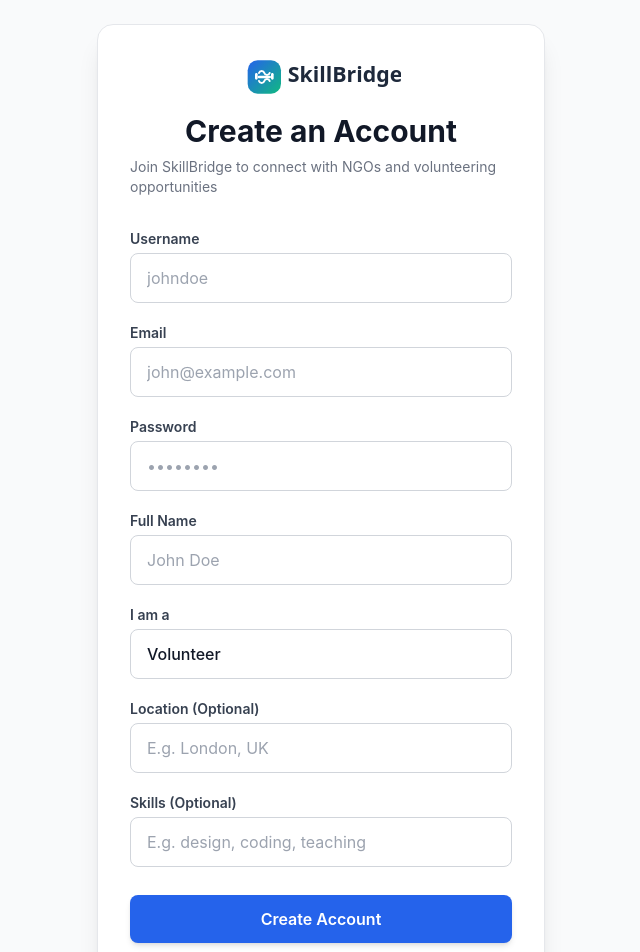
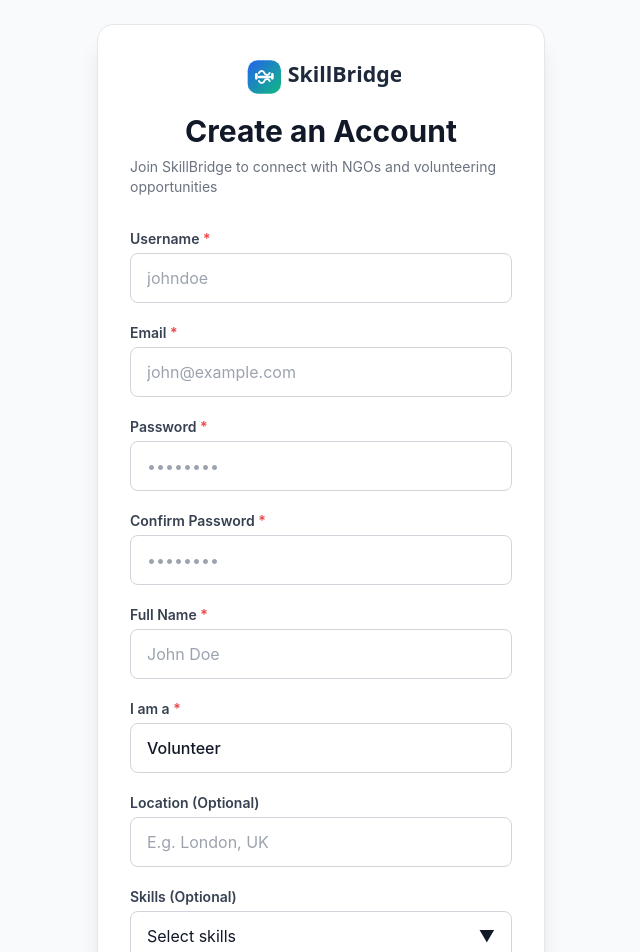
Before and after one commit to KushagraSinghJ/Skill-Bridge, a React (Vite) app in the folder skillbridge_frontend/: page /register in a window 1280 px wide. Shown: the top 952 px of the page, without its empty margins (319-959 px from the left). Built offline with nearby package versions, Linux system fonts and the light colour scheme.

Commit message:
Update Register.jsx

```diff
--- a/skillbridge_frontend/src/components/Register.jsx
+++ b/skillbridge_frontend/src/components/Register.jsx
@@ -3,62 +3,103 @@
 
 const Register = () => {
   const [role, setRole] = useState("Volunteer");
+
   const [formData, setFormData] = useState({
     username: "",
     email: "",
     password: "",
+    confirmPassword: "",
     fullName: "",
     location: "",
-    skills: "",
+    skills: [],
     organizationName: "",
     organizationDescription: "",
     website: ""
   });
+
   const [errors, setErrors] = useState({});
   const [isSubmitting, setIsSubmitting] = useState(false);
+  const [isSkillOpen, setIsSkillOpen] = useState(false);
+
   const navigate = useNavigate();
 
+  // ---------------- HANDLE CHANGE ----------------
   const handleChange = (e) => {
     const { name, value } = e.target;
+
     setFormData((prev) => ({
       ...prev,
       [name]: value
     }));
-    // Clear error when user starts typing
+
     if (errors[name]) {
       setErrors((prev) => ({ ...prev, [name]: "" }));
     }
   };
 
+  // ---------------- VALIDATION ----------------
   const validate = () => {
     const newErrors = {};
-    if (!formData.username.trim()) newErrors.username = "Username is required";
+
+    if (!formData.username.trim()) {
+      newErrors.username = "Username is required";
+    } else if (!/^[a-zA-Z0-9]+$/.test(formData.username)) {
+      newErrors.username =
+        "Username must contain only letters and numbers";
+    }
+
     if (!formData.email.trim()) {
       newErrors.email = "Email is required";
     } else if (!/\S+@\S+\.\S+/.test(formData.email)) {
       newErrors.email = "Email is invalid";
     }
+
     if (!formData.password) {
       newErrors.password = "Password is required";
     } else if (formData.password.length < 6) {
       newErrors.password = "Password must be at least 6 characters";
+    } else if (!/[A-Z]/.test(formData.password)) {
+      newErrors.password =
+        "Password must contain at least one uppercase letter";
+    } else if (!/[0-9]/.test(formData.password)) {
+      newErrors.password =
+        "Password must contain at least one number";
+    } else if (!/[!@#$%^&*]/.test(formData.password)) {
+      newErrors.password =
+        "Password must contain at least one special character";
     }
-    if (!formData.fullName.trim()) newErrors.fullName = "Full Name is required";
+
+    if (!formData.confirmPassword) {
+      newErrors.confirmPassword = "Please confirm your password";
+    } else if (formData.password !== formData.confirmPassword) {
+      newErrors.confirmPassword = "Passwords do not match";
+    }
+
+    if (!formData.fullName.trim()) {
+      newErrors.fullName = "Full Name is required";
+    }
 
     if (role === "NGO") {
-      if (!formData.organizationName.trim()) newErrors.organizationName = "Organization Name is required";
-      if (!formData.organizationDescription.trim()) newErrors.organizationDescription = "Organization Description is required";
+      if (!formData.organizationName.trim())
+        newErrors.organizationName =
+          "Organization Name is required";
+
+      if (!formData.organizationDescription.trim())
+        newErrors.organizationDescription =
+          "Organization Description is required";
     }
 
     setErrors(newErrors);
     return Object.keys(newErrors).length === 0;
   };
 
+  // ---------------- SUBMIT ----------------
   const handleSubmit = async (e) => {
     e.preventDefault();
     if (!validate()) return;
 
     setIsSubmitting(true);
+
     const payload = {
       username: formData.username,
       email: formData.email,
@@ -66,20 +107,24 @@
       full_name: formData.fullName,
       role: role,
       location: formData.location || null,
+      skills: formData.skills.join(", ") || null,
       organization_name: formData.organizationName || null,
-      organization_description: formData.organizationDescription || null,
+      organization_description:
+        formData.organizationDescription || null,
       website_url: formData.website || null
     };
 
     try {
-      // Mocking the handleRegister behavior with the actual API call
-      const response = await fetch("http://localhost:8000/api/user/register", {
-        method: "POST",
-        headers: {
-          "Content-Type": "application/json"
-        },
-        body: JSON.stringify(payload)
-      });
+      const response = await fetch(
+        "http://localhost:8000/api/user/register",
+        {
+          method: "POST",
+          headers: {
+            "Content-Type": "application/json"
+          },
+          body: JSON.stringify(payload)
+        }
+      );
 
       const data = await response.json();
 
@@ -87,22 +132,50 @@
         alert("Registration successful! Redirecting to login...");
         navigate("/login");
       } else {
-        setErrors({ server: data.detail || "Registration failed. Please try again." });
+        setErrors({
+          server:
+            data.detail ||
+            "Registration failed. Please try again."
+        });
       }
     } catch (error) {
-      console.error("Error:", error);
-      setErrors({ server: "Failed to connect to the server." });
+      setErrors({
+        server: "Failed to connect to the server."
+      });
     } finally {
       setIsSubmitting(false);
     }
   };
 
+  const skillOptions = [
+    "Web Development",
+    "Graphic Design",
+    "Content Writing",
+    "Social Media Management",
+    "Teaching / Tutoring",
+    "Event Management",
+    "Fundraising",
+    "Marketing",
+    "Photography",
+    "Video Editing",
+    "Data Analysis",
+    "UI/UX Design",
+    "Public Speaking",
+    "Project Management",
+    "Translation Services"
+  ];
+
   return (
     <div className="min-h-screen flex items-center justify-center p-6 bg-gray-50 font-sans animate-fade-in">
       <div className="white-card w-full max-w-md p-8">
+
         <div className="mb-8 flex flex-col items-center">
           <Link to="/">
-            <img src="/logo.svg" alt="SkillBridge Logo" className="h-10 w-auto mb-4" />
+            <img
+              src="/logo.svg"
+              alt="SkillBridge Logo"
+              className="h-10 w-auto mb-4"
+            />
           </Link>
           <h2 className="text-3xl font-bold text-gray-900 mb-2">
             Create an Account
@@ -113,9 +186,12 @@
         </div>
 
         <form onSubmit={handleSubmit} className="flex flex-col gap-5">
-          {/* Common Fields */}
+
+          {/* Username */}
           <div className="space-y-1">
-            <label className="text-sm font-semibold text-gray-700 block">Username</label>
+            <label className="text-sm font-semibold text-gray-700 block">
+              Username <span className="text-red-500">*</span>
+            </label>
             <input
               name="username"
               type="text"
@@ -124,11 +200,18 @@
               value={formData.username}
               onChange={handleChange}
             />
-            {errors.username && <p className="text-red-500 text-xs mt-1">{errors.username}</p>}
+            {errors.username && (
+              <p className="text-red-500 text-xs mt-1">
+                {errors.username}
+              </p>
+            )}
           </div>
 
+          {/* Email */}
           <div className="space-y-1">
-            <label className="text-sm font-semibold text-gray-700 block">Email</label>
+            <label className="text-sm font-semibold text-gray-700 block">
+              Email <span className="text-red-500">*</span>
+            </label>
             <input
               name="email"
               type="email"
@@ -137,11 +220,18 @@
               value={formData.email}
               onChange={handleChange}
             />
-            {errors.email && <p className="text-red-500 text-xs mt-1">{errors.email}</p>}
+            {errors.email && (
+              <p className="text-red-500 text-xs mt-1">
+                {errors.email}
+              </p>
+            )}
           </div>
 
+          {/* Password */}
           <div className="space-y-1">
-            <label className="text-sm font-semibold text-gray-700 block">Password</label>
+            <label className="text-sm font-semibold text-gray-700 block">
+              Password <span className="text-red-500">*</span>
+            </label>
             <input
               name="password"
               type="password"
@@ -150,11 +240,38 @@
               value={formData.password}
               onChange={handleChange}
             />
-            {errors.password && <p className="text-red-500 text-xs mt-1">{errors.password}</p>}
+            {errors.password && (
+              <p className="text-red-500 text-xs mt-1">
+                {errors.password}
+              </p>
+            )}
           </div>
 
+          {/* Confirm Password */}
           <div className="space-y-1">
-            <label className="text-sm font-semibold text-gray-700 block">Full Name</label>
+            <label className="text-sm font-semibold text-gray-700 block">
+              Confirm Password <span className="text-red-500">*</span>
+            </label>
+            <input
+              name="confirmPassword"
+              type="password"
+              className={`premium-input ${errors.confirmPassword ? 'border-red-500' : ''}`}
+              placeholder="••••••••"
+              value={formData.confirmPassword}
+              onChange={handleChange}
+            />
+            {errors.confirmPassword && (
+              <p className="text-red-500 text-xs mt-1">
+                {errors.confirmPassword}
+              </p>
+            )}
+          </div>
+
+          {/* Full Name */}
+          <div className="space-y-1">
+            <label className="text-sm font-semibold text-gray-700 block">
+              Full Name <span className="text-red-500">*</span>
+            </label>
             <input
               name="fullName"
               type="text"
@@ -163,11 +280,18 @@
               value={formData.fullName}
               onChange={handleChange}
             />
-            {errors.fullName && <p className="text-red-500 text-xs mt-1">{errors.fullName}</p>}
+            {errors.fullName && (
+              <p className="text-red-500 text-xs mt-1">
+                {errors.fullName}
+              </p>
+            )}
           </div>
 
+          {/* Role */}
           <div className="space-y-1">
-            <label className="text-sm font-semibold text-gray-700 block">I am a</label>
+            <label className="text-sm font-semibold text-gray-700 block">
+              I am a <span className="text-red-500">*</span>
+            </label>
             <select
               className="premium-input appearance-none bg-white font-medium cursor-pointer"
               value={role}
@@ -178,8 +302,11 @@
             </select>
           </div>
 
+          {/* Location */}
           <div className="space-y-1">
-            <label className="text-sm font-semibold text-gray-700 block">Location (Optional)</label>
+            <label className="text-sm font-semibold text-gray-700 block">
+              Location (Optional)
+            </label>
             <input
               name="location"
               type="text"
@@ -190,23 +317,61 @@
             />
           </div>
 
-          {/* Conditional Fields */}
-          {role === "Volunteer" ? (
-            <div className="space-y-1">
-              <label className="text-sm font-semibold text-gray-700 block">Skills (Optional)</label>
-              <input
-                name="skills"
-                type="text"
-                className="premium-input"
-                placeholder="E.g. design, coding, teaching"
-                value={formData.skills}
-                onChange={handleChange}
-              />
+          {/* Volunteer Skills */}
+          {role === "Volunteer" && (
+            <div className="space-y-1 relative">
+              <label className="text-sm font-semibold text-gray-700 block">
+                Skills (Optional)
+              </label>
+
+              <div
+                onClick={() => setIsSkillOpen(!isSkillOpen)}
+                className="premium-input cursor-pointer flex justify-between items-center"
+              >
+                {formData.skills.length > 0
+                  ? formData.skills.join(", ")
+                  : "Select skills"}
+                <span>▼</span>
+              </div>
+
+              {isSkillOpen && (
+                <div className="absolute z-20 mt-1 w-full bg-white border rounded-lg shadow-lg max-h-48 overflow-y-auto p-3">
+                  {skillOptions.map((skill) => (
+                    <label key={skill} className="flex items-center gap-2 text-sm mb-1">
+                      <input
+                        type="checkbox"
+                        checked={formData.skills.includes(skill)}
+                        onChange={(e) => {
+                          if (e.target.checked) {
+                            setFormData({
+                              ...formData,
+                              skills: [...formData.skills, skill]
+                            });
+                          } else {
+                            setFormData({
+                              ...formData,
+                              skills: formData.skills.filter(
+                                (item) => item !== skill
+                              )
+                            });
+                          }
+                        }}
+                      />
+                      {skill}
+                    </label>
+                  ))}
+                </div>
+              )}
             </div>
-          ) : (
-            <div className="space-y-5">
+          )}
+
+          {/* NGO Fields */}
+          {role === "NGO" && (
+            <>
               <div className="space-y-1">
-                <label className="text-sm font-semibold text-gray-700 block">Organization Name</label>
+                <label className="text-sm font-semibold text-gray-700 block">
+                  Organization Name <span className="text-red-500">*</span>
+                </label>
                 <input
                   name="organizationName"
                   type="text"
@@ -215,11 +380,17 @@
                   value={formData.organizationName}
                   onChange={handleChange}
                 />
-                {errors.organizationName && <p className="text-red-500 text-xs mt-1">{errors.organizationName}</p>}
+                {errors.organizationName && (
+                  <p className="text-red-500 text-xs mt-1">
+                    {errors.organizationName}
+                  </p>
+                )}
               </div>
 
               <div className="space-y-1">
-                <label className="text-sm font-semibold text-gray-700 block">Organization Description</label>
+                <label className="text-sm font-semibold text-gray-700 block">
+                  Organization Description <span className="text-red-500">*</span>
+                </label>
                 <textarea
                   name="organizationDescription"
                   className={`premium-input min-h-[100px] py-3 resize-none ${errors.organizationDescription ? 'border-red-500' : ''}`}
@@ -227,11 +398,17 @@
                   value={formData.organizationDescription}
                   onChange={handleChange}
                 />
-                {errors.organizationDescription && <p className="text-red-500 text-xs mt-1">{errors.organizationDescription}</p>}
+                {errors.organizationDescription && (
+                  <p className="text-red-500 text-xs mt-1">
+                    {errors.organizationDescription}
+                  </p>
+                )}
               </div>
 
               <div className="space-y-1">
-                <label className="text-sm font-semibold text-gray-700 block">Website URL (Optional)</label>
+                <label className="text-sm font-semibold text-gray-700 block">
+                  Website URL (Optional)
+                </label>
                 <input
                   name="website"
                   type="url"
@@ -241,7 +418,7 @@
                   onChange={handleChange}
                 />
               </div>
-            </div>
+            </>
           )}
 
           {errors.server && (
@@ -269,6 +446,7 @@
             </Link>
           </p>
         </div>
+
       </div>
     </div>
   );
```
